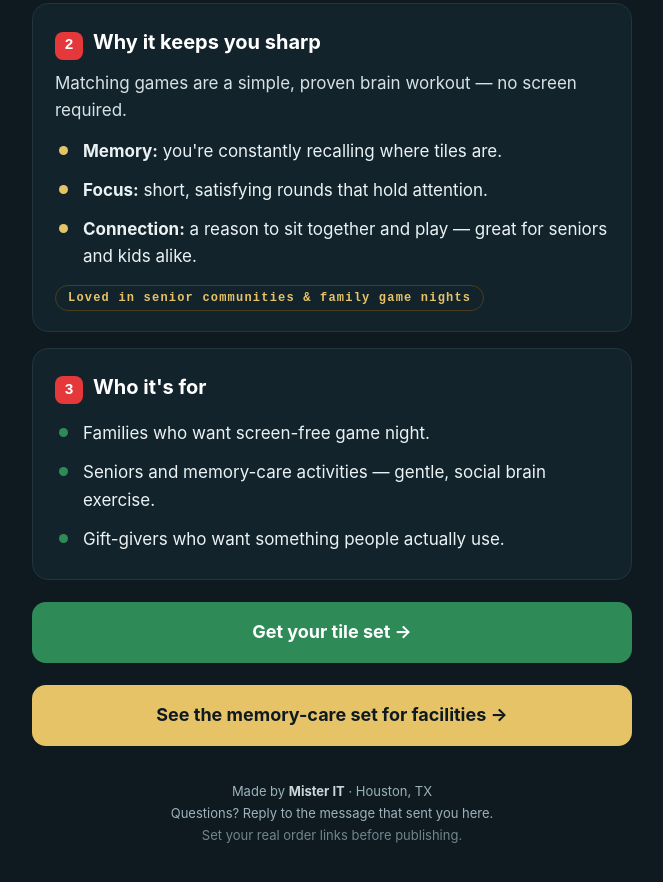
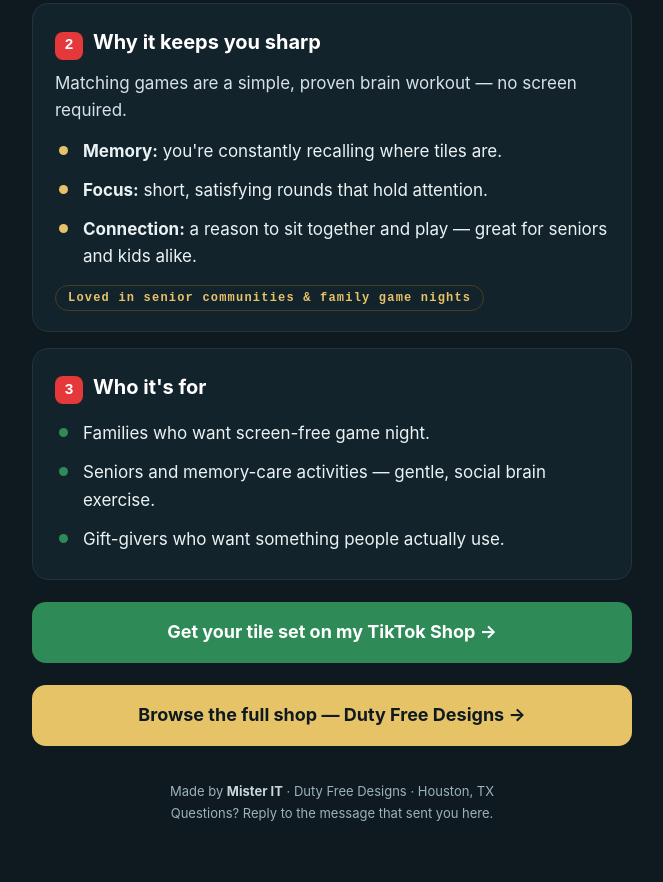
Before and after one commit to MrIT-GPTMK3R/misterit-guides, a plain HTML site: page tiles/index.html in a window 1280 px wide. Shown: the part 469-1351 px from the top of the page, without its empty margins (308-971 px from the left). Drawn offline with Linux system fonts and the light colour scheme.

Commit message:
Tiles guide: real TikTok Shop buy links (@dutyfreedesigns)

```diff
--- a/tiles/index.html
+++ b/tiles/index.html
@@ -65,13 +65,12 @@
     </ul>
   </div>
 
-  <a class="cta" href="#">Get your tile set →</a>
-  <a class="cta gold" href="#">See the memory-care set for facilities →</a>
+  <a class="cta" href="https://www.tiktok.com/@dutyfreedesigns">Get your tile set on my TikTok Shop →</a>
+  <a class="cta gold" href="https://www.tiktok.com/@dutyfreedesigns">Browse the full shop — Duty Free Designs →</a>
 
   <p class="foot">
-    Made by <b>Mister IT</b> · Houston, TX<br>
-    Questions? Reply to the message that sent you here.<br>
-    <span style="opacity:.7">Set your real order links before publishing.</span>
+    Made by <b>Mister IT</b> · Duty Free Designs · Houston, TX<br>
+    Questions? Reply to the message that sent you here.
   </p>
 </div>
 </body>
```
